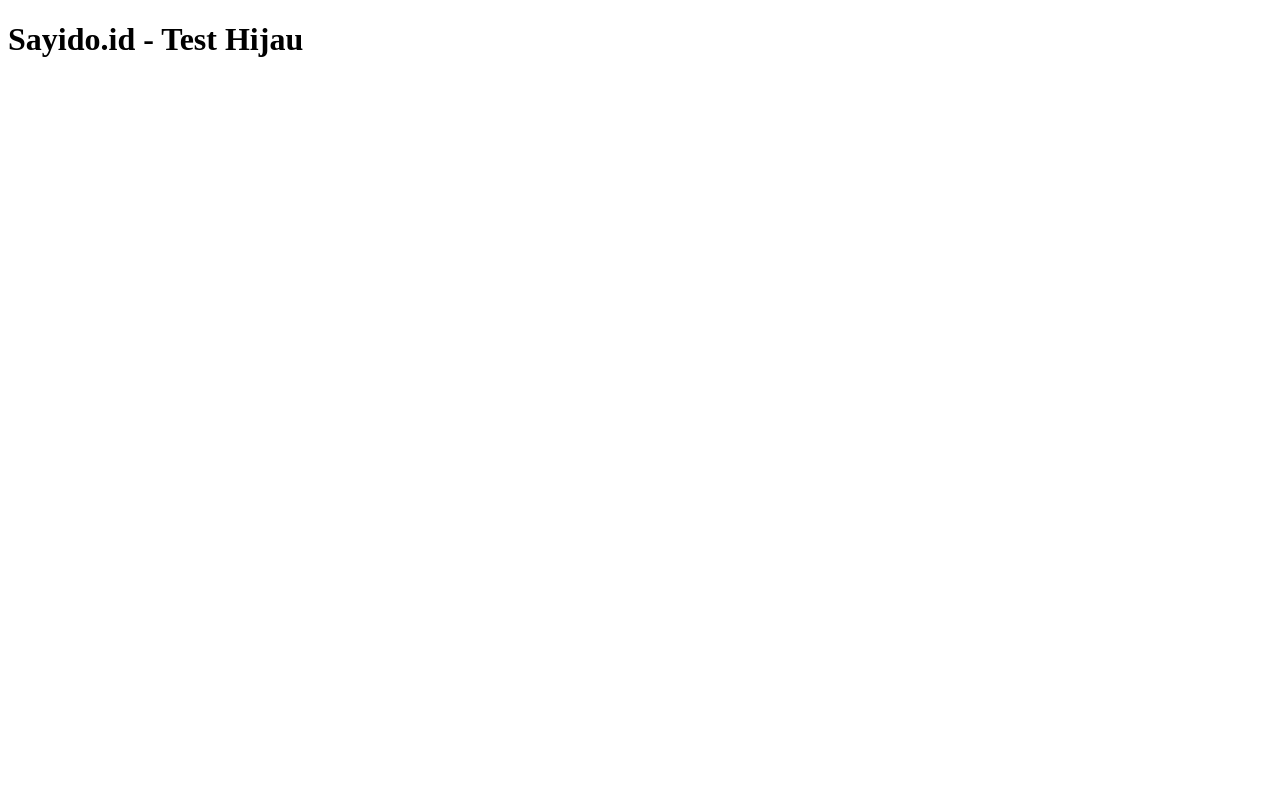
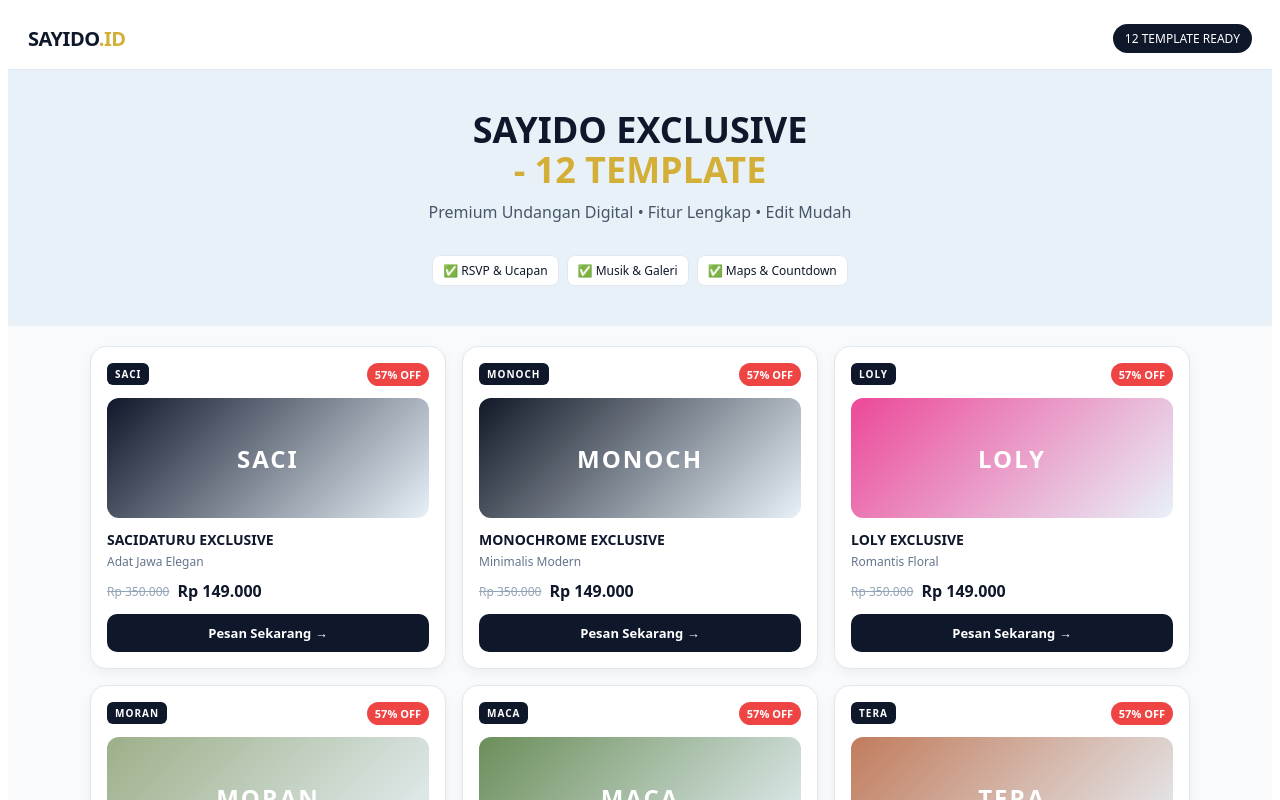
Before and after one commit to Sayido12/sayido-exclusive, a Next.js app: page / in a window 1280 px wide. Shown: the top 800 px of the page. Built offline with nearby package versions, Linux system fonts and the light colour scheme.

Commit message:
Update page.tsx

```diff
--- a/app/page.tsx
+++ b/app/page.tsx
@@ -1,3 +1,70 @@
+"use client"
+import { useState } from 'react'
+
+const templates = [
+  { id: 'SACI', name: 'SACIDATURU EXCLUSIVE', desc: 'Adat Jawa Elegan', color: '#0F172A' },
+  { id: 'MONOCH', name: 'MONOCHROME EXCLUSIVE', desc: 'Minimalis Modern', color: '#111827' },
+  { id: 'LOLY', name: 'LOLY EXCLUSIVE', desc: 'Romantis Floral', color: '#EC4899' },
+  { id: 'MORAN', name: 'MORAN EXCLUSIVE', desc: 'Rustic Bohemian', color: '#9CAF88' },
+  { id: 'MACA', name: 'MACA EXCLUSIVE', desc: 'Sage Natural', color: '#6B8E5A' },
+  { id: 'TERA', name: 'TERA EXCLUSIVE', desc: 'Terracotta Warm', color: '#C17C5C' },
+  { id: 'GOLD', name: 'GOLDEN EXCLUSIVE', desc: 'Luxury Gold', color: '#D4AF37' },
+  { id: 'MAROON', name: 'MAROON EXCLUSIVE', desc: 'Deep Maroon', color: '#7F1D1D' },
+  { id: 'ALLUR', name: 'ALLURE EXCLUSIVE', desc: 'Chic Allure', color: '#4F46E5' },
+  { id: 'TULIP', name: 'TULIP EXCLUSIVE', desc: 'Soft Pastel', color: '#F472B6' },
+  { id: 'NAVY', name: 'NAVY EXCLUSIVE', desc: 'Navy Elegance', color: '#1E3A8A' },
+  { id: 'SAGE', name: 'SAGE EXCLUSIVE', desc: 'Sage Serenity', color: '#84A98C' },
+]
+
 export default function Home() {
-  return <h1>Sayido.id - Test Hijau</h1>
+  const [selected, setSelected] = useState<string | null>(null)
+
+  return (
+    <main style={{ background: '#F8FAFC', minHeight: '100vh', fontFamily: 'system-ui, sans-serif', color: '#0F172A' }}>
+      {/* HEADER */}
+      <header style={{ background: 'white', borderBottom: '1px solid #E2E8F0', padding: '16px 20px', position: 'sticky', top: 0, zIndex: 50, display: 'flex', justifyContent: 'space-between', alignItems: 'center' }}>
+        <div style={{ fontWeight: 900, fontSize: '20px', letterSpacing: '-0.5px' }}>SAYIDO<span style={{ color: '#D4AF37' }}>.ID</span></div>
+        <div style={{ fontSize: '12px', background: '#0F172A', color: 'white', padding: '6px 12px', borderRadius: '20px' }}>12 TEMPLATE READY</div>
+      </header>
+
+      {/* HERO */}
+      <section style={{ background: '#E8F1F8', padding: '40px 20px', textAlign: 'center' }}>
+        <h1 style={{ fontSize: '36px', fontWeight: 900, lineHeight: 1.1, margin: 0 }}>SAYIDO EXCLUSIVE<br/><span style={{ color: '#D4AF37' }}>- 12 TEMPLATE</span></h1>
+        <p style={{ marginTop: '12px', color: '#475569' }}>Premium Undangan Digital • Fitur Lengkap • Edit Mudah</p>
+        <div style={{ marginTop: '16px', display: 'inline-flex', gap: '8px', flexWrap: 'wrap', justifyContent: 'center' }}>
+          <span style={{ background: 'white', border: '1px solid #E2E8F0', padding: '6px 10px', borderRadius: '8px', fontSize: '12px' }}>✅ RSVP & Ucapan</span>
+          <span style={{ background: 'white', border: '1px solid #E2E8F0', padding: '6px 10px', borderRadius: '8px', fontSize: '12px' }}>✅ Musik & Galeri</span>
+          <span style={{ background: 'white', border: '1px solid #E2E8F0', padding: '6px 10px', borderRadius: '8px', fontSize: '12px' }}>✅ Maps & Countdown</span>
+        </div>
+      </section>
+
+      {/* GRID */}
+      <section style={{ padding: '20px', maxWidth: '1100px', margin: '0 auto' }}>
+        <div style={{ display: 'grid', gridTemplateColumns: 'repeat(auto-fill, minmax(280px, 1fr))', gap: '16px' }}>
+          {templates.map((t) => (
+            <div key={t.id} onClick={() => setSelected(t.id)} style={{ background: 'white', borderRadius: '16px', border: selected === t.id ? '2px solid #0F172A' : '1px solid #E2E8F0', padding: '16px', cursor: 'pointer', boxShadow: '0 4px 12px rgba(0,0,0,0.05)', transition: 'all 0.2s' }}>
+              <div style={{ display: 'flex', justifyContent: 'space-between', alignItems: 'flex-start' }}>
+                <span style={{ background: '#0F172A', color: 'white', fontSize: '10px', fontWeight: 800, padding: '4px 8px', borderRadius: '6px', letterSpacing: '1px' }}>{t.id}</span>
+                <span style={{ background: '#EF4444', color: 'white', fontSize: '11px', fontWeight: 800, padding: '4px 8px', borderRadius: '20px' }}>57% OFF</span>
+              </div>
+              <div style={{ marginTop: '12px', height: '120px', borderRadius: '12px', background: `linear-gradient(135deg, ${t.color} 0%, #E8F1F8 100%)`, display: 'flex', alignItems: 'center', justifyContent: 'center', color: 'white', fontWeight: 800, fontSize: '24px', letterSpacing: '2px' }}>{t.id}</div>
+              <h3 style={{ margin: '12px 0 4px 0', fontSize: '14px', fontWeight: 800 }}>{t.name}</h3>
+              <p style={{ margin: 0, fontSize: '12px', color: '#64748B' }}>{t.desc}</p>
+              <div style={{ marginTop: '10px', display: 'flex', alignItems: 'center', gap: '8px' }}>
+                <span style={{ fontSize: '12px', textDecoration: 'line-through', color: '#94A3B8' }}>Rp 350.000</span>
+                <span style={{ fontWeight: 800, color: '#0F172A' }}>Rp 149.000</span>
+              </div>
+              <a href={`https://wa.me/6281234567890?text=Halo%20Sayido.id%20mau%20pesan%20${t.name}`} target="_blank" style={{ marginTop: '12px', display: 'block', textAlign: 'center', background: '#0F172A', color: 'white', padding: '10px', borderRadius: '10px', fontSize: '13px', fontWeight: 700, textDecoration: 'none' }}>Pesan Sekarang →</a>
+            </div>
+          ))}
+        </div>
+      </section>
+
+      {/* FOOTER */}
+      <footer style={{ textAlign: 'center', padding: '30px 20px', fontSize: '12px', color: '#94A3B8' }}>
+        <p style={{ fontWeight: 700, color: '#0F172A' }}>Sayido.id • It&apos;s Time to Say I Do</p>
+        <p>© 2026 Sayido Exclusive - All Templates Ready to Sell</p>
+      </footer>
+    </main>
+  )
 }
```
